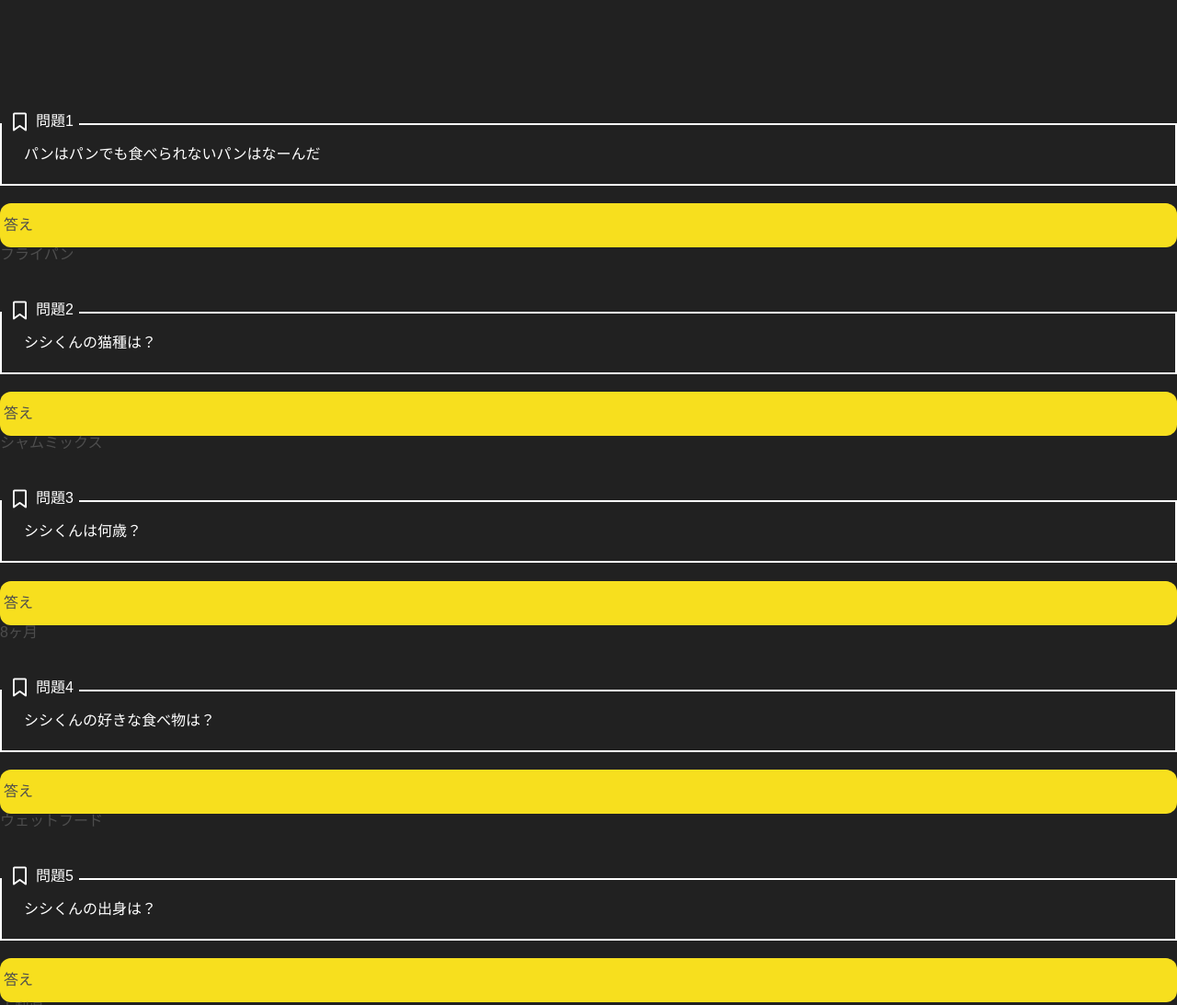
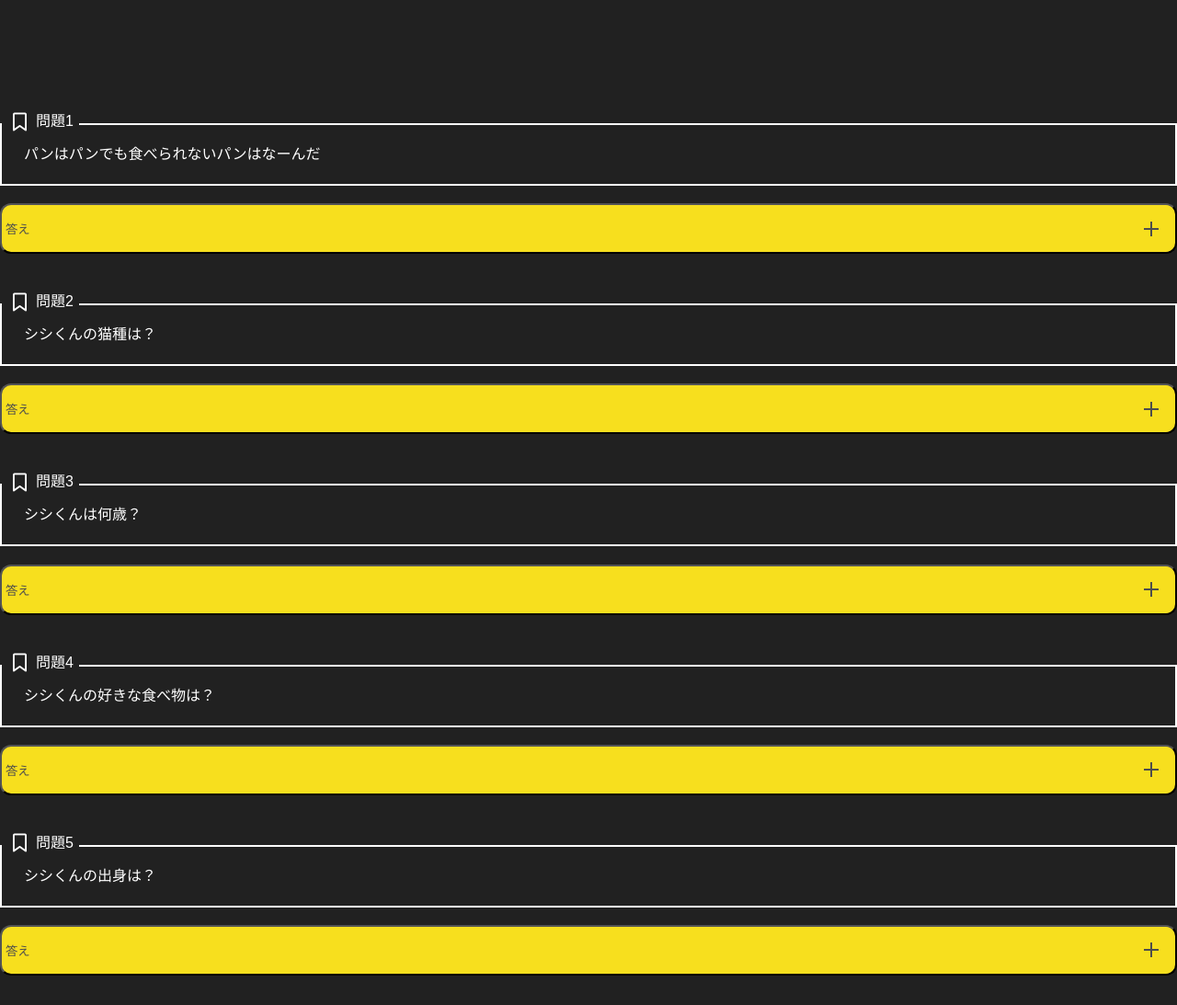
Before and after one commit to pottskun/02_workbook, a website: page index.html in a window 1280 px wide. Shown: the part 720-1813 px from the top of the page at 92% size. After the commit the page ends 1781 px from the top, so only its background shows below. Drawn offline with Linux system fonts and the light colour scheme.

Commit message:
答え箇所のアコーディオンを作った

```diff
--- a/app.js
+++ b/app.js
@@ -50,16 +50,21 @@ fetch('data.json')
         // ここで問題文を表示
         span2.classList.add('txt-break', 'question');
 
-        const span3 = document.createElement("span");
+        const span3 = document.createElement("button");
         span3.textContent = `答え`;
         // ここで答え、と表示
         span3.classList.add('space', 'answer');
 
         const span4 = document.createElement("span")
         span4.textContent = problem.answer;
-        // ここで答えを表示
         span4.classList.add('realanswer');
-        // この答えはアコーディオンを開いた時にでてくるから最初は出さなくてもいい
+        span3.addEventListener('click', function() {
+          if (span4.classList.contains('open')) {
+              span4.classList.remove('open')
+            }  else {
+              span4.classList.add('open');
+            }
+          });
 
         questionHoge.appendChild(span2);
         questionWrapper.appendChild(span1);
--- a/style.css
+++ b/style.css
@@ -144,12 +144,52 @@ img {
 }
 
 .answer {
-  display: block;
+  /* display: block; */
+  width: 100%;
+  text-align: left;
   margin-top: 1.2rem;
   padding: 16px 0 16px 16px;
   background-color: var(--background-color);
   color: var(--text-color);
   border-radius: 12px;
+  position: relative;
+  cursor: pointer;
+}
+
+.answer::before, .answer::after {
+  content: "";
+  display: block;
+  position: absolute;
+  top: 50%;
+  transform: translate(-50%, -50%);
+  right: 24px;
+  width: 2px;
+  height: 16px;
+  background-color: var(--text-color);
+}
+
+.answer::before {
+  transform: translate(-50%, -50%) rotate(90deg);
+}
+
+/* .answer::after {
+
+} */
+
+.realanswer {
+  overflow: hidden;
+  display: block;
+  height: 0;
+  display: flex;
+  justify-content: center;
+  align-items: center;
+  transition-duration: .2s;
+}
+
+.open {
+  height: 50px;
+  border: 1px solid var(--background-color);
+  border-top: none;
 }
 
 .question-wrapper {
```
